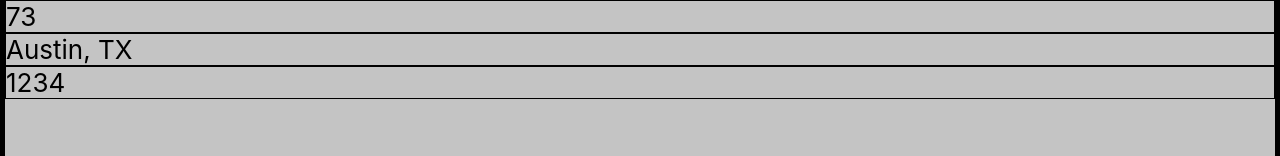
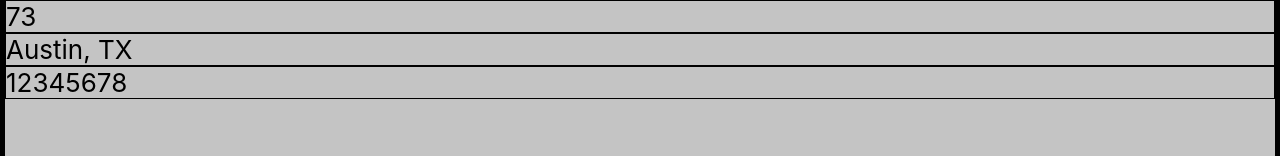
Before and after one commit to dvlprwchoi/weather-dashboard, a React (Create React App) app: page / in a window 1280 px wide. Shown: the part 205-361 px from the top of the page. Built offline with nearby package versions, Linux system fonts and the light colour scheme.

Commit message:
Add and import Carousel.js and LocationInput.js in Main.js

```diff
--- /dev/null
+++ b/src/components/Main/Carousel/Carousel.js
@@ -0,0 +1,5 @@
+function Carousel() {
+  return <div className="carousel">12345678</div>;
+}
+
+export default Carousel;
--- /dev/null
+++ b/src/components/Main/LocationInput/LocationInput.js
@@ -0,0 +1,5 @@
+function LocationInput() {
+  return <div className="location-input">Austin, TX</div>;
+}
+
+export default LocationInput;
--- a/src/components/Main/Main.js
+++ b/src/components/Main/Main.js
@@ -1,11 +1,16 @@
+import Carousel from './Carousel/Carousel';
+import LocationInput from './LocationInput/LocationInput';
+
 function Main() {
   return (
     <div className="Main">
       <>
         <div className="weather-icon">sunny</div>
         <div className="temperature">73</div>
-        <div className="location-input">Austin, TX</div>
-        <div className="carousel">1234</div>
+        {/* <div className="location-input">Austin, TX</div> */}
+        <LocationInput />
+        {/* <div className="carousel">1234</div> */}
+        <Carousel />
       </>
     </div>
   );
```
